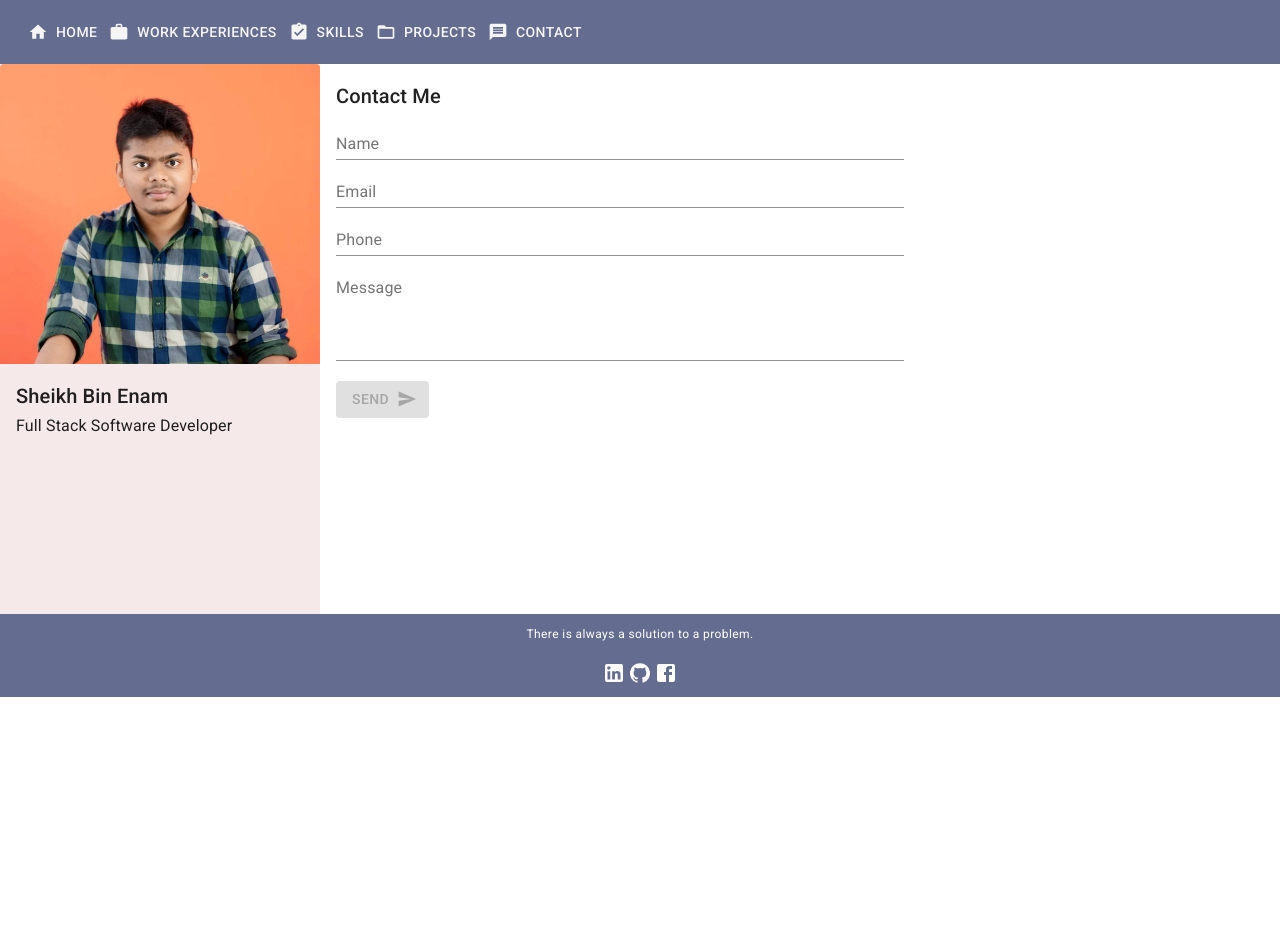
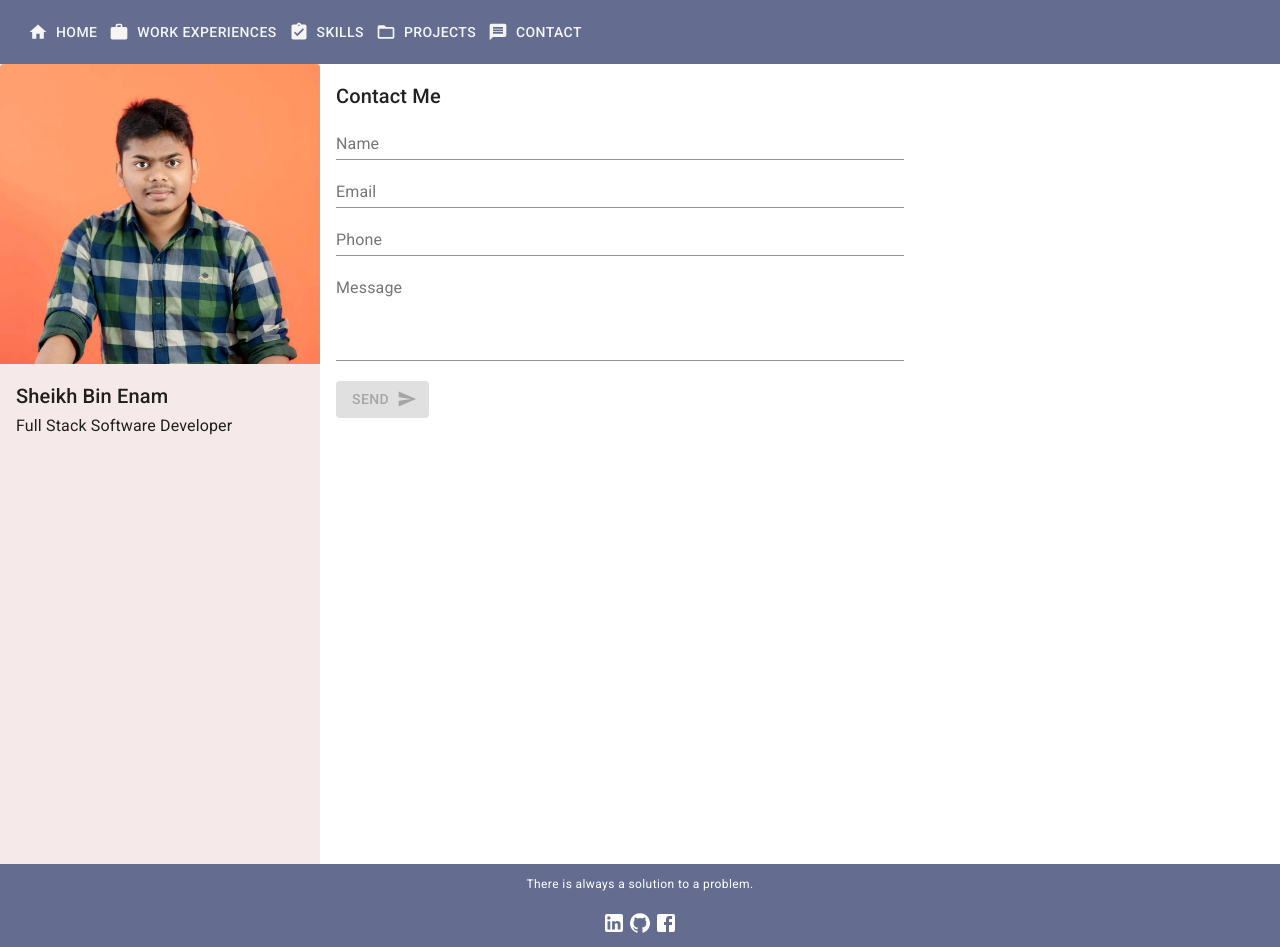
Before and after one commit to saimulhq/portfolio, a React (Create React App) app: page /portfolio/contact in a window 1280 px wide. Before the commit the page ends 800 px from the top, so only its background shows below. Built offline with nearby package versions, Linux system fonts and the light colour scheme.

Commit message:
added a correction in style

```diff
--- a/src/components/Contact.js
+++ b/src/components/Contact.js
@@ -16,7 +16,8 @@ const useStyles = makeStyles({
         border: 'none',
         boxShadow: 'none',
         height: 550,
-        maxWidth: 600
+        maxWidth: 600,
+        minHeight: '100vh'
     },
     form: {
         maxWidth: 700
--- a/src/components/Home.js
+++ b/src/components/Home.js
@@ -13,7 +13,8 @@ const useStyles = makeStyles({
         flexGrow: 1,
         border: 'none',
         boxShadow: 'none',
-        height: 500
+        height: 500,
+        minHeight: '100vh'
     },
     outerCard: {
         border: 'none',
--- a/src/components/Projects.js
+++ b/src/components/Projects.js
@@ -14,7 +14,8 @@ import { projects } from '../mappings/projects';
 const useStyles = makeStyles(() => ({
     root: {
         border: 'none',
-        boxShadow: 'none'
+        boxShadow: 'none',
+        minHeight: '100vh'
     },
     list: {
         width: '100%',
--- a/src/components/Skills.js
+++ b/src/components/Skills.js
@@ -17,7 +17,8 @@ import Chip from '@material-ui/core/Chip';
 const useStyles = makeStyles(() => ({
     root: {
         border: 'none',
-        boxShadow: 'none'
+        boxShadow: 'none',
+        minHeight: '100vh'
     },
     innerCard: {
         border: 'none',
--- a/src/components/WorkExperience.js
+++ b/src/components/WorkExperience.js
@@ -16,7 +16,8 @@ const useStyles = makeStyles(() => ({
     root: {
         border: 'none',
         boxShadow: 'none',
-        height: 550
+        height: 550,
+        minHeight: '100vh'
     },
     list: {
         width: '100%',
```
